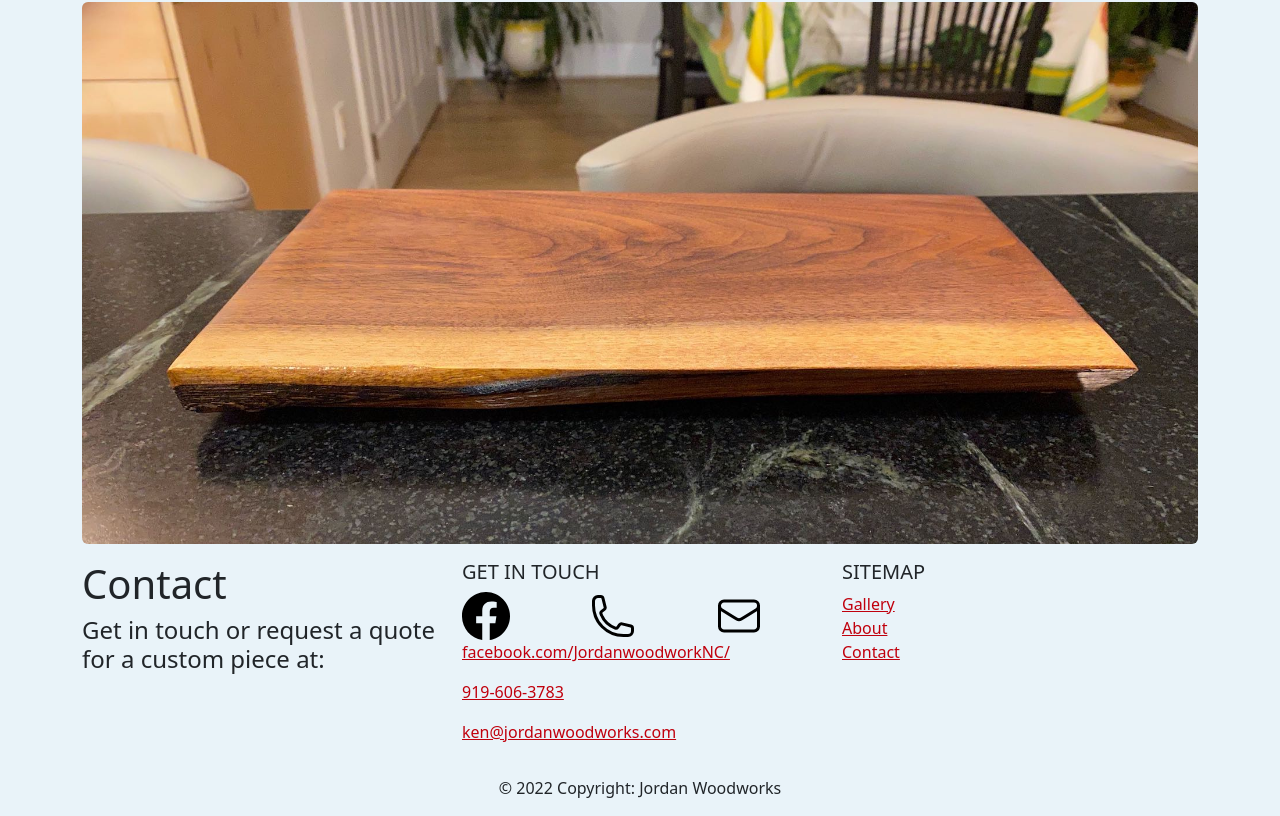
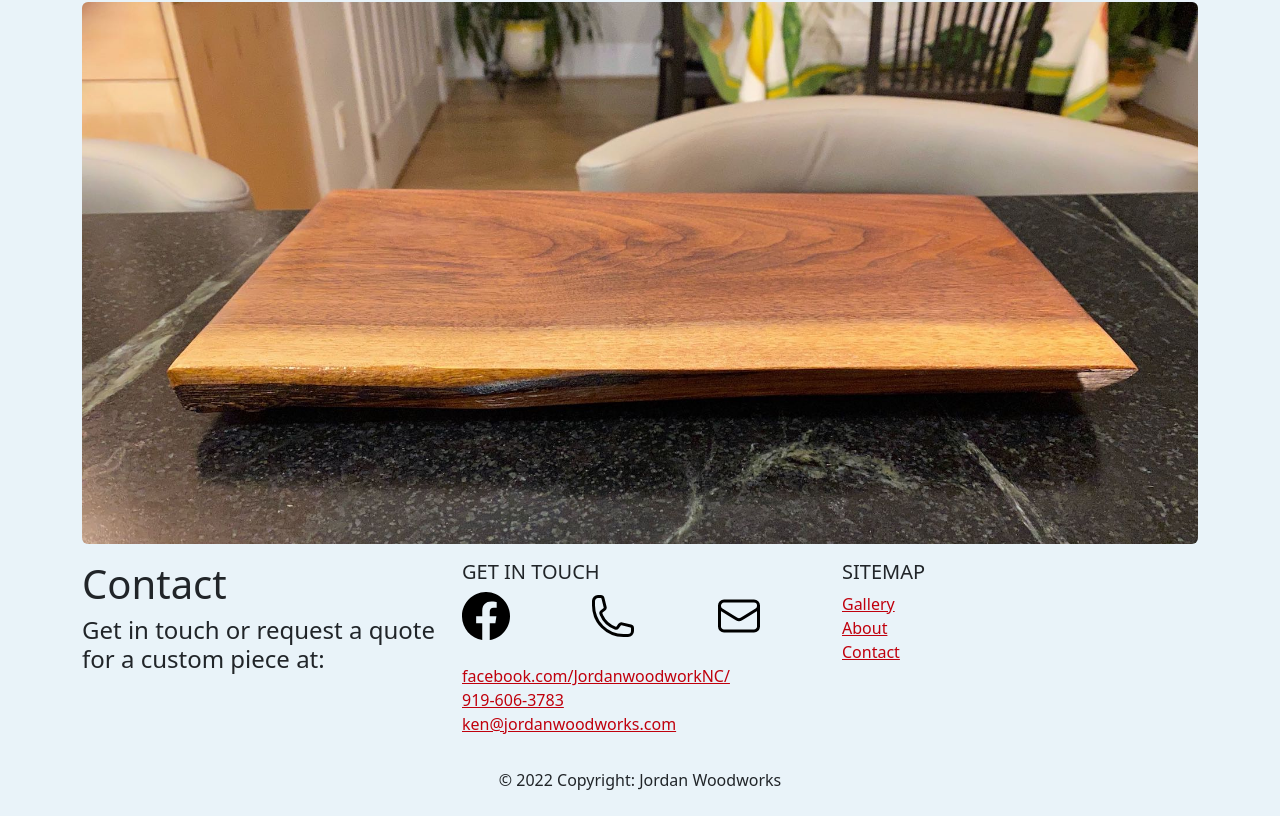
Before and after one commit to flubber2077/jordanwoodworks, a React (Create React App) app: page / in a window 1280 px wide. Shown: the part 1417-2233 px from the top of the page. Built offline with nearby package versions, Linux system fonts and the light colour scheme; the HTML template or start-up script is replaced by a standard one.

Commit message:
footer adjust

```diff
--- a/src/Components/Footer.js
+++ b/src/Components/Footer.js
@@ -19,7 +19,7 @@ const Footer = () => {
 
                 <Col>
                     <h5 className="text-uppercase">Get In Touch</h5>
-                    <ul className="list-unstyled text-start">
+                    <ul className="list-unstyled">
                         <li>
                             <Container fluid="true">
                                 <Row>
@@ -29,14 +29,15 @@ const Footer = () => {
                                 </Row>
                             </Container>
                         </li>
+                        <br/>
                         <li >
-                            <a href="https://www.facebook.com/JordanwoodworkNC/"><p>facebook.com/JordanwoodworkNC/</p></a>
+                            <a href="https://www.facebook.com/JordanwoodworkNC/">facebook.com/JordanwoodworkNC/</a>
                         </li>
                         <li>
-                            <a href="tel:1-919-606-3783"><p>919-606-3783</p></a>
+                            <a href="tel:1-919-606-3783">919-606-3783</a>
                         </li>
                         <li>
-                            <a href="mailto:YOUREMAIL@EMAILADDRESS.com"><p>ken@jordanwoodworks.com</p></a>
+                            <a href="mailto:YOUREMAIL@EMAILADDRESS.com">ken@jordanwoodworks.com</a>
                         </li>
 
                     </ul>
```
